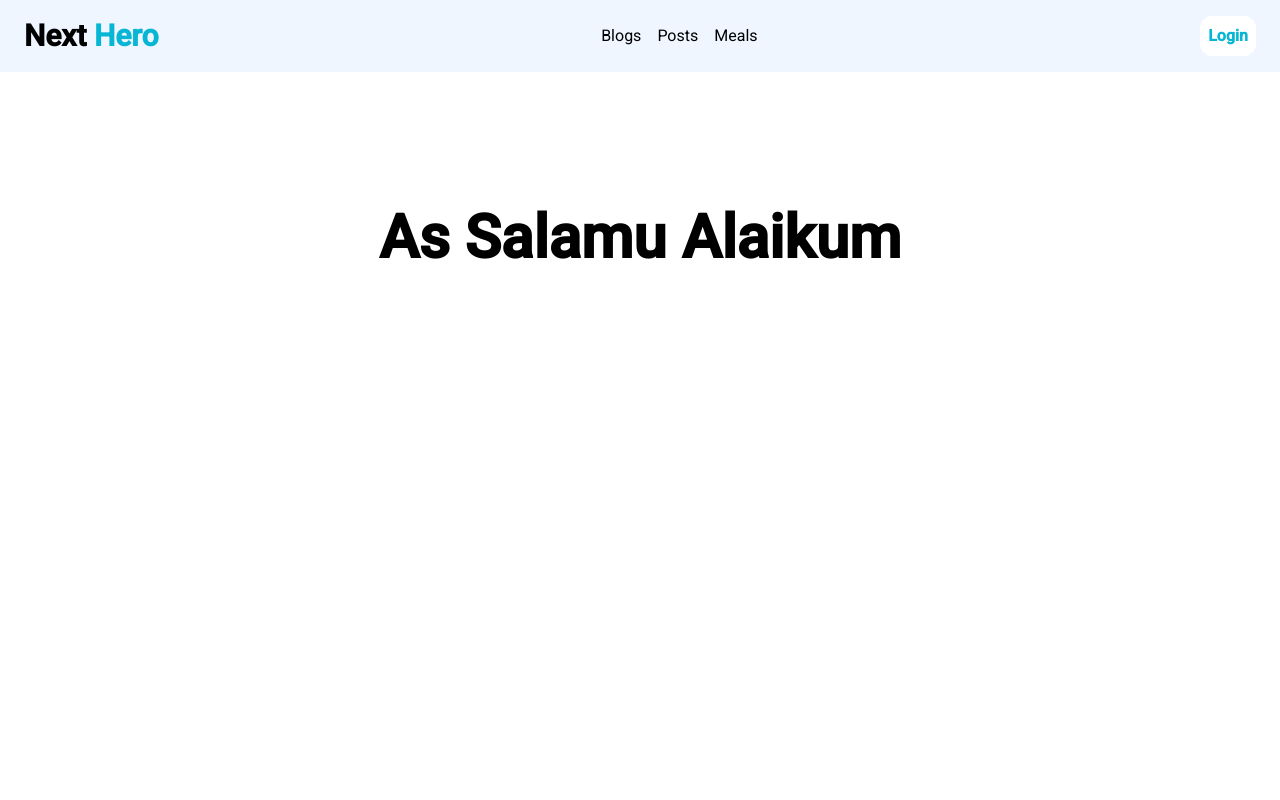
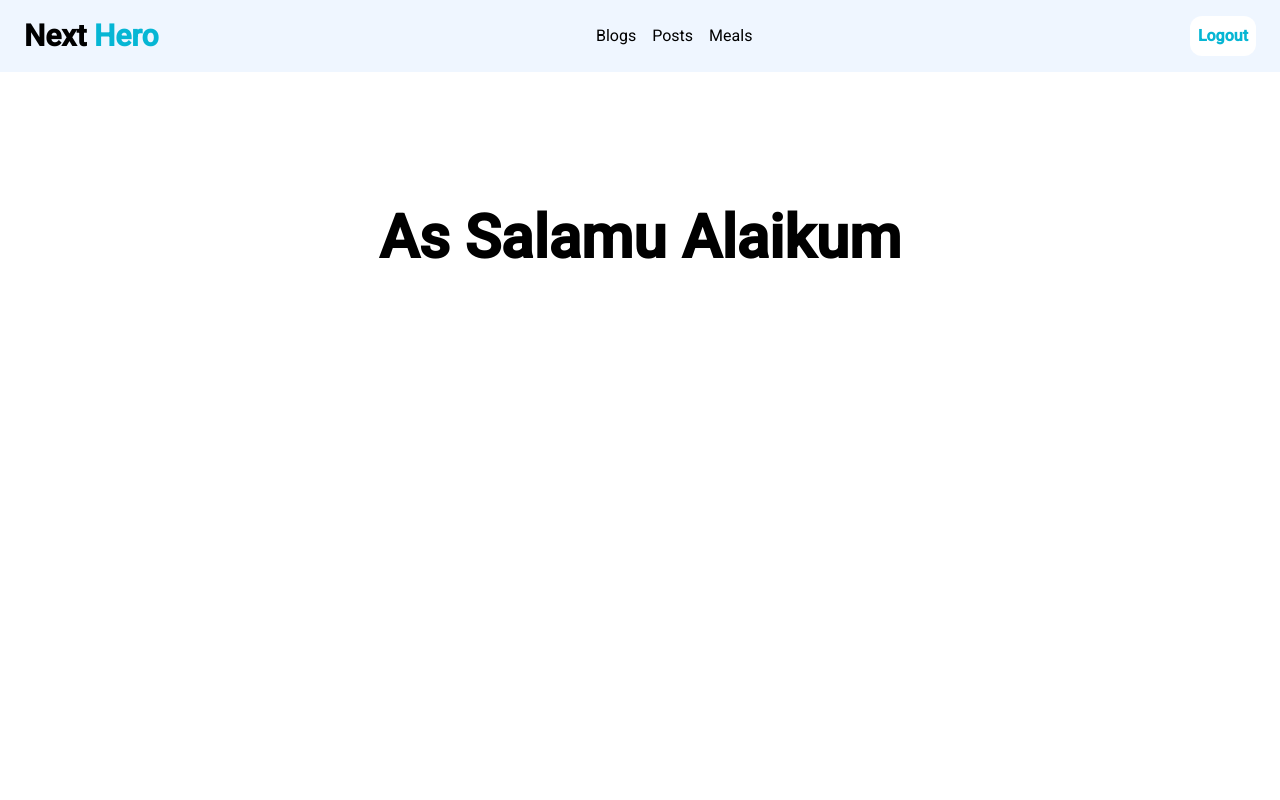
Before and after one commit to Md-Ashikur-Rahman-Ashik/Next-Hero, a Next.js app: page / in a window 1280 px wide. Shown: the top 800 px of the page. Built offline with nearby package versions, Linux system fonts and the light colour scheme; no server answers.

Commit message:
Got next auth session details

```diff
--- a/src/app/api/auth/[...nextauth]/route.js
+++ b/src/app/api/auth/[...nextauth]/route.js
@@ -1,6 +1,8 @@
 import NextAuth from "next-auth/next";
 import CredentialsProvider from "next-auth/providers/credentials";
-const handler = NextAuth({
+
+export const authOptions = {
+  secret: process.env.NEXT_PUBLIC_AUTH_SECRET,
   session: {
     strategy: "jwt",
   },
@@ -38,7 +40,9 @@ const handler = NextAuth({
       },
     }),
   ],
-});
+};
+
+const handler = NextAuth(authOptions);
 
 export { handler as GET, handler as POST };
 
--- a/src/app/layout.js
+++ b/src/app/layout.js
@@ -1,6 +1,7 @@
 import { Inter, Roboto } from "next/font/google";
 import "./globals.css";
 import Navbar from "@/components/Navbar";
+import AuthProvider from "@/services/AuthProvider";
 
 const inter = Inter({ subsets: ["latin"] });
 const roboto = Roboto({ weight: ["400", "500"], subsets: ["latin"] });
@@ -14,11 +15,13 @@ export default function RootLayout({ children }) {
   return (
     <html lang="en">
       <body className={roboto.className}>
-        <Navbar></Navbar>
-        <div className="min-h-screen">{children}</div>
-        <footer className="bg-blue-50 text-cyan-500 flex justify-center mt-10">
-          This is my footer
-        </footer>
+        <AuthProvider>
+          <Navbar></Navbar>
+          <div className="min-h-screen">{children}</div>
+          <footer className="bg-blue-50 text-cyan-500 flex justify-center mt-10">
+            This is my footer
+          </footer>
+        </AuthProvider>
       </body>
     </html>
   );
--- a/src/app/posts/page.jsx
+++ b/src/app/posts/page.jsx
@@ -1,6 +1,8 @@
 // import { postsData } from "@/services/postAPI";
+import { getServerSession } from "next-auth";
 import Link from "next/link";
 import React from "react";
+import { authOptions } from "../api/auth/[...nextauth]/route";
 
 export const metadata = {
   title: "Posts | Next Hero",
@@ -9,6 +11,8 @@ export const metadata = {
 
 const page = async () => {
   // const postData = await postsData();
+  const session = await getServerSession(authOptions);
+  // console.log(session);
 
   return (
     <div className="card card-compact container rounded-xl mx-auto">
--- a/src/components/Navbar.jsx
+++ b/src/components/Navbar.jsx
@@ -1,4 +1,5 @@
 "use client";
+import { useSession } from "next-auth/react";
 import Link from "next/link";
 import { usePathname, useRouter } from "next/navigation";
 import React from "react";
@@ -6,6 +7,7 @@ import React from "react";
 const Navbar = () => {
   const pathName = usePathname();
   const router = useRouter();
+  const session = useSession();
   const links = [
     {
       title: "Blogs",
@@ -22,7 +24,7 @@ const Navbar = () => {
   ];
 
   const handler = () => {
-    router.push("/login");
+    router.push("/api/auth/signin");
   };
 
   if (pathName.includes("dashboard")) {
@@ -54,12 +56,18 @@ const Navbar = () => {
             </Link>
           ))}
         </ul>
+        {session.status === "authenticated" ? (
           <button
             onClick={handler}
             className="bg-white text-cyan-500 font-bold p-2 rounded-xl"
           >
             Login
           </button>
+        ) : (
+          <button className="bg-white text-cyan-500 font-bold p-2 rounded-xl">
+            Logout
+          </button>
+        )}
       </nav>
     </div>
   );
--- /dev/null
+++ b/src/services/AuthProvider.jsx
@@ -0,0 +1,9 @@
+"use client"
+import React from "react";
+import { SessionProvider } from "next-auth/react";
+
+const AuthProvider = ({ children }) => {
+  return <SessionProvider>{children}</SessionProvider>;
+};
+
+export default AuthProvider;
```
Lines whose indentation alone changed are shown as unchanged.
